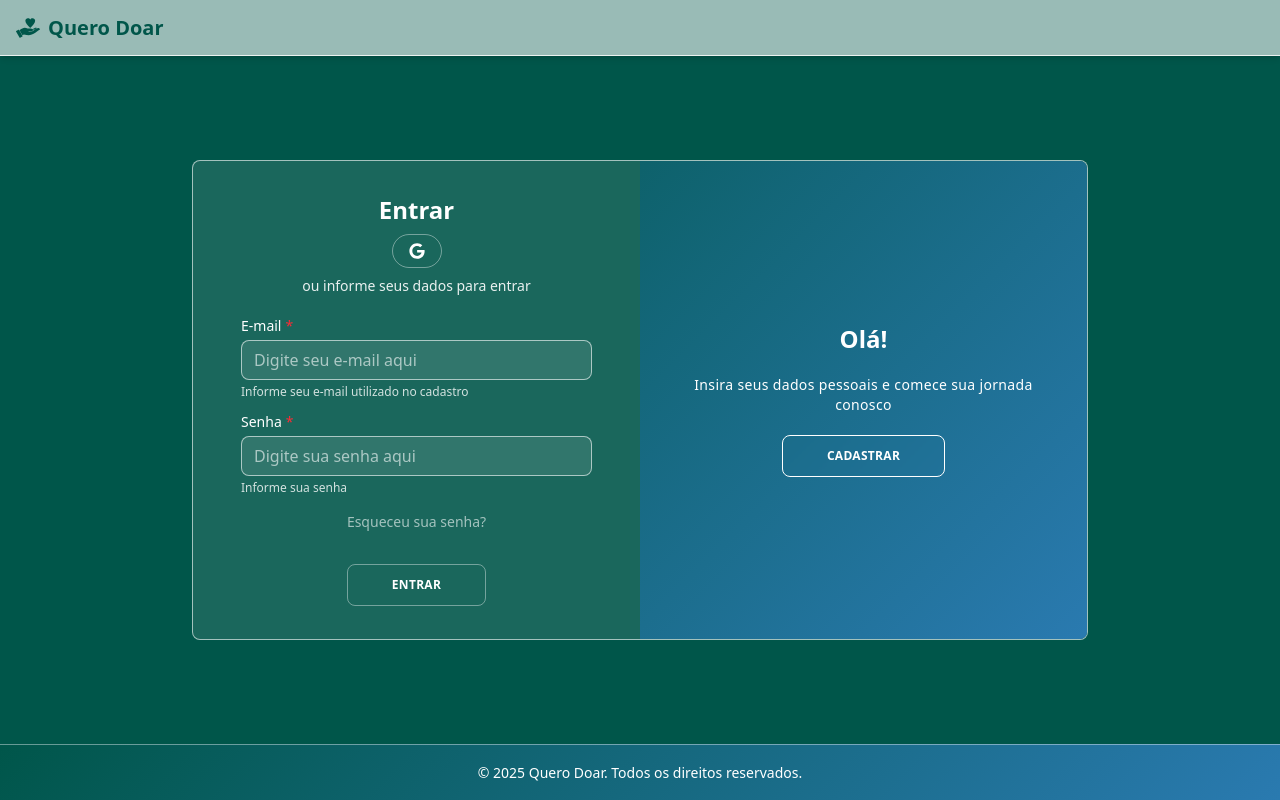
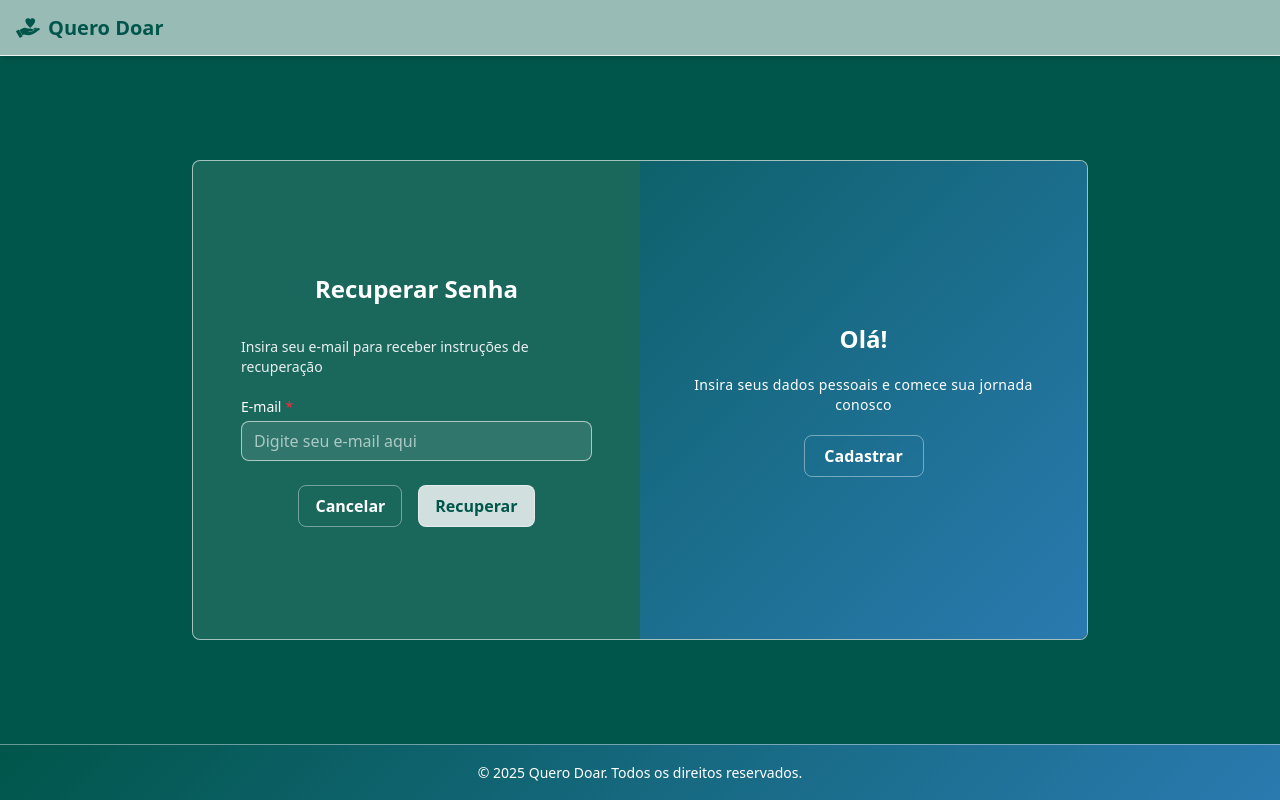
Before and after one commit to Eduardo-Ohlweiler/quero_doar_frontend, a React (Vite) app: page /login in a window 1280 px wide. Both pictures are taken after a click on the link "Esqueceu sua senha?". Built offline with nearby package versions, Linux system fonts and the light colour scheme.

Commit message:
feat: Implementa recuperação de senha e melhora estrutura

```diff
--- a/src/components/LoginRegister/LoginRegister.jsx
+++ b/src/components/LoginRegister/LoginRegister.jsx
@@ -4,21 +4,17 @@ import { twMerge } from 'tailwind-merge';
 import clsx from 'clsx';
 import Button from '../Button/Button';
 import Input from '../Input/Input';
-import { FaGoogle } from 'react-icons/fa6';
+import { FaGoogle, FaApple, FaFacebook } from 'react-icons/fa6';
 import {
     containerStyles,
     formContainerStyles,
-    formStyles,
     overlayContainerStyles,
     overlayStyles,
     overlayPanelStyles,
-    socialContainerStyles,
-    socialLinkStyles,
     titleStyles,
     subtitleStyles,
     textStyles,
     linkStyles,
-    singleFormWrapperStyles,
     singleFormGroupStyles,
     FormVisibility
 } from './LoginRegister.styles';
@@ -32,38 +28,55 @@ export default function LoginRegister({
     ...rest
 }) {
     const [isSignUpMode, setIsSignUpMode] = useState(false);
+    const [isPasswordRecoveryMode, setIsPasswordRecoveryMode] = useState(false);
 
-    // Unified form state that adapts to current mode
-    const [formData, setFormData] = useState({
+    const [signUpFormData, setSignUpFormData] = useState({
         name: '',
         email: '',
         password: '',
     });
 
-    const handleInputChange = (field) => (e) => {
-        setFormData(prev => ({
+    const [signInFormData, setSignInFormData] = useState({
+        email: '',
+        password: '',
+    });
+
+    const handleSignUpInputChange = (field) => (e) => {
+        setSignUpFormData(prev => ({
             ...prev,
             [field]: e.target.value,
         }));
     };
 
-    const handleLoginFormSubmit = (e) => {
+    const handleSignInInputChange = (field) => (e) => {
+        setSignInFormData(prev => ({
+            ...prev,
+            [field]: e.target.value,
+        }));
+    };
+
+    const handleSignUpFormSubmit = (e) => {
         e.preventDefault();
         if (onSignIn) {
             onSignIn({
-                email: formData.email,
-                password: formData.password,
+                name: signUpFormData.name,
+                email: signUpFormData.email,
+                password: signUpFormData.password,
             });
         }
     };
 
-    const handleRegisterFormSubmit = (e) => {
+    const handlePasswordRecoverySubmit = (e) => {
         e.preventDefault();
-        if (onSignUp) {
-            onSignUp({
-                name: formData.name,
-                email: formData.email,
-                password: formData.password,
+        // Implement password recovery logic here
+    };
+
+    const handleSignInFormSubmit = (e) => {
+        e.preventDefault();
+        if (onSignIn) {
+            onSignIn({
+                email: signInFormData.email,
+                password: signInFormData.password,
             });
         }
     };
@@ -78,24 +91,6 @@ export default function LoginRegister({
 
     return (
         <div className="flex items-center justify-center min-h-screen p-4">
-            <style jsx>{`
-                @keyframes show {
-                    0%, 49.99% {
-                        opacity: 0;
-                        z-index: 1;
-                    }
-
-                    50%, 100% {
-                        opacity: 1;
-                        z-index: 5;
-                    }
-                }
-
-                .animate-show {
-                    animation: show 0.6s;
-                }
-            `}</style>
-
             <div
                 className={twMerge(
                     clsx(
@@ -106,29 +101,47 @@ export default function LoginRegister({
                 )}
                 {...rest}
             >
-                {/* Single unified form container */}
                 <div
                     className={twMerge(clsx(formContainerStyles({ type: 'signIn', active: isSignUpMode })))}
                 >
 
+                    {/* Sign In Form */}
                     <form
-                        onSubmit={handleLoginFormSubmit}
+                        onSubmit={handleSignInFormSubmit}
                         role="login-form"
                         data-testid="login-form"
-                        className={FormVisibility({ visible: !isSignUpMode })}
+                        className={FormVisibility({ visible: (!isSignUpMode && !isPasswordRecoveryMode) })}
                     >
                         <div className={singleFormGroupStyles()} >
                             <h1 className={titleStyles()} >
                                 Entrar
                             </h1>
+                            <div>
                                 <Button
                                     appearance="ghost"
                                     className="rounded-full m-2"
                                     type="button"
-                                onClick={() => alert(`${formData.email} ${formData.password}`)}
+                                    title="Não implementado"
+                                >
+                                    <FaApple />
+                                </Button>
+                                <Button
+                                    appearance="ghost"
+                                    className="rounded-full m-2"
+                                    type="button"
+                                    title="Não implementado"
                                 >
                                     <FaGoogle />
                                 </Button>
+                                <Button
+                                    appearance="ghost"
+                                    className="rounded-full m-2"
+                                    type="button"
+                                    title="Não implementado"
+                                >
+                                    <FaFacebook />
+                                </Button>
+                            </div>
                             <span className={subtitleStyles()}>
                                 ou informe seus dados para entrar
                             </span>
@@ -139,8 +152,8 @@ export default function LoginRegister({
                                     placeholder="Digite seu e-mail aqui"
                                     helperText="Informe seu e-mail utilizado no cadastro"
                                     appearance="outlined-white"
-                                    value={formData.email}
-                                    onChange={handleInputChange('email')}
+                                    value={signInFormData.email}
+                                    onChange={handleSignInInputChange('email')}
                                     required
                                 />
                                 <Input
@@ -149,12 +162,15 @@ export default function LoginRegister({
                                     placeholder="Digite sua senha aqui"
                                     helperText="Informe sua senha"
                                     appearance="outlined-white"
-                                    value={formData.password}
-                                    onChange={handleInputChange('password')}
+                                    value={signInFormData.password}
+                                    onChange={handleSignInInputChange('password')}
                                     required
                                 />
                             </div>
-                            <a href="#" className={linkStyles()}>
+                            <a
+                                className={linkStyles()}
+                                onClick={() => setIsPasswordRecoveryMode(true)}
+                            >
                                     Esqueceu sua senha?
                             </a>
                             <Button
@@ -162,15 +178,16 @@ export default function LoginRegister({
                                 appearance="ghost"
                                 size="medium"
                                 loading={signInLoading}
-                                className="mt-4 px-11 py-3 text-xs font-bold tracking-wide uppercase"
+                                className="mt-4 w-40"
                             >
                                 Entrar
                             </Button>
                         </div>
                     </form>
 
+                    {/* Sign Up Form */}
                     <form
-                        onSubmit={handleRegisterFormSubmit}
+                        onSubmit={handleSignUpFormSubmit}
                         role="register-form"
                         data-testid="register-form"
                         className={FormVisibility({ visible: isSignUpMode })}
@@ -179,26 +196,43 @@ export default function LoginRegister({
                             <h1 className={titleStyles()}>
                                 Criar Conta
                             </h1>
+                            <div>
                                 <Button
                                     appearance="ghost"
                                     className="rounded-full m-2"
                                     type="button"
-                                    onClick={() => alert(`${formData.email} ${formData.password}`)}
+                                    title="Não implementado"
+                                >
+                                    <FaApple />
+                                </Button>
+                                <Button
+                                    appearance="ghost"
+                                    className="rounded-full m-2"
+                                    type="button"
+                                    title="Não implementado"
                                 >
                                     <FaGoogle />
                                 </Button>
+                                <Button
+                                    appearance="ghost"
+                                    className="rounded-full m-2"
+                                    type="button"
+                                    title="Não implementado"
+                                >
+                                    <FaFacebook />
+                                </Button>
+                            </div>
                             <span className={subtitleStyles()}>
                                 ou use seu email para registro
                             </span>
-
                             <div className="w-full space-y-3">
                                 <Input
                                     type="text"
                                     label="Nome"
                                     placeholder="Digite seu nome aqui"
                                     appearance="outlined-white"
-                                    value={formData.name}
-                                    onChange={handleInputChange('name')}
+                                    value={signUpFormData.name}
+                                    onChange={handleSignUpInputChange('name')}
                                     required
                                 />
                                 <Input
@@ -206,34 +240,76 @@ export default function LoginRegister({
                                     label="E-mail"
                                     placeholder="Digite seu e-mail aqui"
                                     appearance="outlined-white"
-                                    value={formData.email}
-                                    onChange={handleInputChange('email')}
+                                    value={signUpFormData.email}
+                                    onChange={handleSignUpInputChange('email')}
                                     required
                                 />
-
-                                {/* Password field - always visible */}
                                 <Input
                                     type="password"
                                     label="Senha"
                                     placeholder="Digite sua senha aqui"
                                     appearance="outlined-white"
-                                    value={formData.password}
-                                    onChange={handleInputChange('password')}
+                                    value={signUpFormData.password}
+                                    onChange={handleSignUpInputChange('password')}
                                     required
                                 />
                             </div>
-
                             <Button
                                 type="submit"
                                 appearance="ghost"
                                 size="medium"
                                 loading={signUpLoading}
-                                className="mt-4 px-11 py-3 text-xs font-bold tracking-wide uppercase"
+                                className="mt-6 w-40"
                             >
                                 Cadastrar
                             </Button>
                         </div>
                     </form>
+
+                    {/* Password Recovery Form */}
+                    <form
+                        onSubmit={handlePasswordRecoverySubmit}
+                        role="password-recovery-form"
+                        data-testid="password-recovery-form"
+                        className={FormVisibility({ visible: (isPasswordRecoveryMode && !isSignUpMode) })}
+                    >
+                        <div className={singleFormGroupStyles()} >
+                            <h1 className={clsx(titleStyles(), 'mb-8')} >
+                                Recuperar Senha
+                            </h1>
+                            <span className={subtitleStyles()}>
+                                Insira seu e-mail para receber instruções de recuperação
+                            </span>
+                            <div className="w-full space-y-3">
+                                <Input
+                                    type="email"
+                                    label="E-mail"
+                                    placeholder="Digite seu e-mail aqui"
+                                    appearance="outlined-white"
+                                    required
+                                />
+                            </div>
+                            <div className="flex gap-4 mt-6">
+                                <Button
+                                    type="button"
+                                    appearance="ghost"
+                                    size="medium"
+                                    onClick={() => setIsPasswordRecoveryMode(false)}
+                                >
+                                    Cancelar
+                                </Button>
+                                <Button
+                                    type="submit"
+                                    appearance="secondary"
+                                    size="medium"
+                                >
+                                    Recuperar
+                                </Button>
+                            </div>
+
+                        </div>
+                    </form>
+
                 </div>
 
                 {/* Overlay Container */}
@@ -270,7 +346,7 @@ export default function LoginRegister({
                                 appearance="ghost"
                                 size="medium"
                                 onClick={toggleToSignIn}
-                                className="px-11 py-3 text-xs font-bold tracking-wide uppercase border-white text-white hover:bg-white/10"
+                                className="w-30"
                             >
                                 Entrar
                             </Button>
@@ -293,7 +369,7 @@ export default function LoginRegister({
                                 appearance="ghost"
                                 size="medium"
                                 onClick={toggleToSignUp}
-                                className="px-11 py-3 text-xs font-bold tracking-wide uppercase border-white text-white hover:bg-white/10"
+                                className="w-30"
                             >
                                 Cadastrar
                             </Button>
--- a/src/components/LoginRegister/LoginRegister.styles.jsx
+++ b/src/components/LoginRegister/LoginRegister.styles.jsx
@@ -2,7 +2,6 @@ import { cva } from 'class-variance-authority';
 
 export const containerStyles = cva(
     'relative overflow-hidden rounded-lg w-full max-w-4xl min-h-[480px] border-1 border-white/60 bg-white/10',
-    // 'relative overflow-hidden rounded-lg w-full max-w-4xl min-h-[480px] border-1 border-white/60',
     {
         variants: {
             mode: {
@@ -48,17 +47,7 @@ export const formContainerStyles = cva(
     }
 );
 
-export const formStyles = cva(
-    // fundo quase opaco para evitar bleed visual durante morph
-    // 'flex items-center justify-center flex-col px-12 h-full text-center transition-colors duration-200'
-    ''
-);
-
-// Single form wrapper and group styles for morphing effect
-export const singleFormWrapperStyles = cva('relative w-full h-full overflow-hidden');
-
 export const singleFormGroupStyles = cva(
-    // 'absolute inset-0 flex items-center justify-center flex-col px-12 h-full text-center transition-all duration-600 ease-in-out'
     'absolute inset-0 flex items-center justify-center flex-col px-12 h-full transition-all duration-600 ease-in-out'
 );
 
@@ -78,7 +67,6 @@ export const overlayContainerStyles = cva(
 );
 
 export const overlayStyles = cva(
-    // 'bg-gradient-to-r from-[var(--color-primary)] to-[#00c48c] text-white relative -left-full h-full w-[200%] transform translate-x-0 transition-transform duration-600 ease-in-out',
     'bg-gradient-primary text-white relative -left-full h-full w-[200%] transform translate-x-0 transition-transform duration-600 ease-in-out',
     {
         variants: {
@@ -125,14 +113,6 @@ export const overlayPanelStyles = cva(
     }
 );
 
-export const socialContainerStyles = cva(
-    'flex gap-2 my-5'
-);
-
-export const socialLinkStyles = cva(
-    'border border-gray-300 rounded-full inline-flex justify-center items-center w-10 h-10 hover:bg-gray-50 transition-colors duration-200'
-);
-
 export const titleStyles = cva(
     'font-bold text-2xl text-white mb-0'
 );
@@ -146,7 +126,7 @@ export const textStyles = cva(
 );
 
 export const linkStyles = cva(
-    'text-white/60 text-sm no-underline my-4 hover:text-white transition-colors duration-200'
+    'text-white/60 text-sm no-underline my-4 hover:text-white transition-colors duration-200 cursor-pointer',
 );
 
 export const FormVisibility = cva(
@@ -163,18 +143,3 @@ export const FormVisibility = cva(
         },
     }
 );
-
-// Animação personalizada para o show
-export const showAnimation = `
-@keyframes show {
-    0%, 49.99% {
-        opacity: 0;
-        z-index: 1;
-    }
-
-    50%, 100% {
-        opacity: 1;
-        z-index: 5;
-    }
-}
-`;
```
Lines whose indentation alone changed are shown as unchanged.
